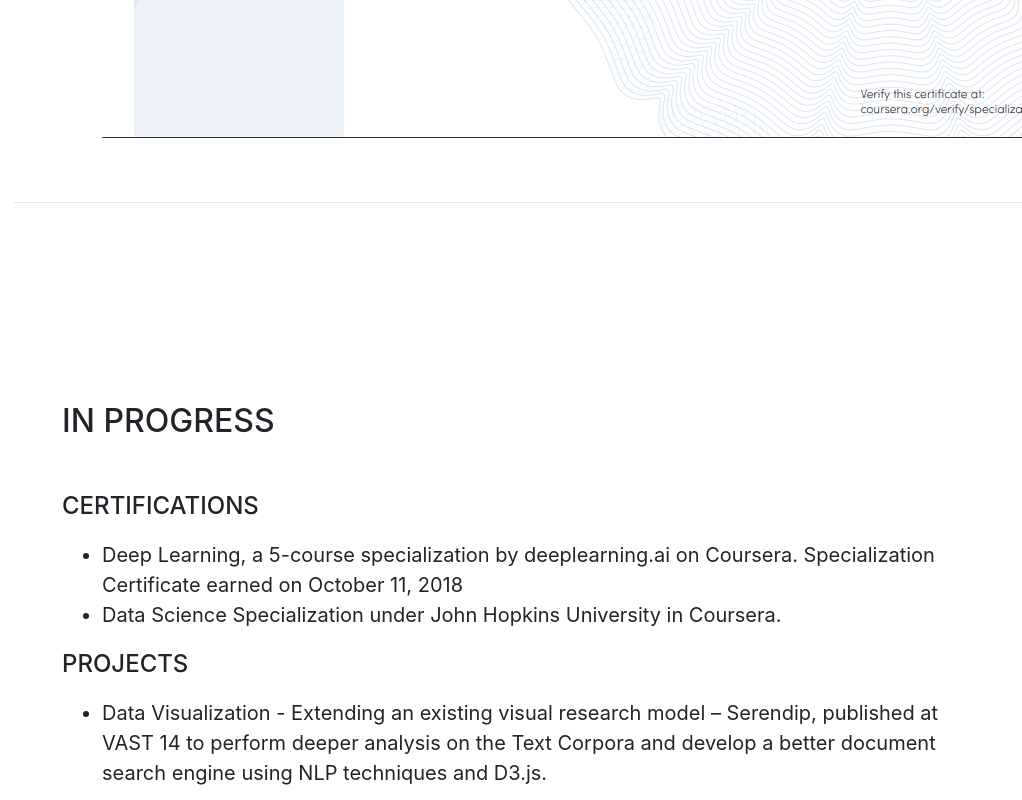
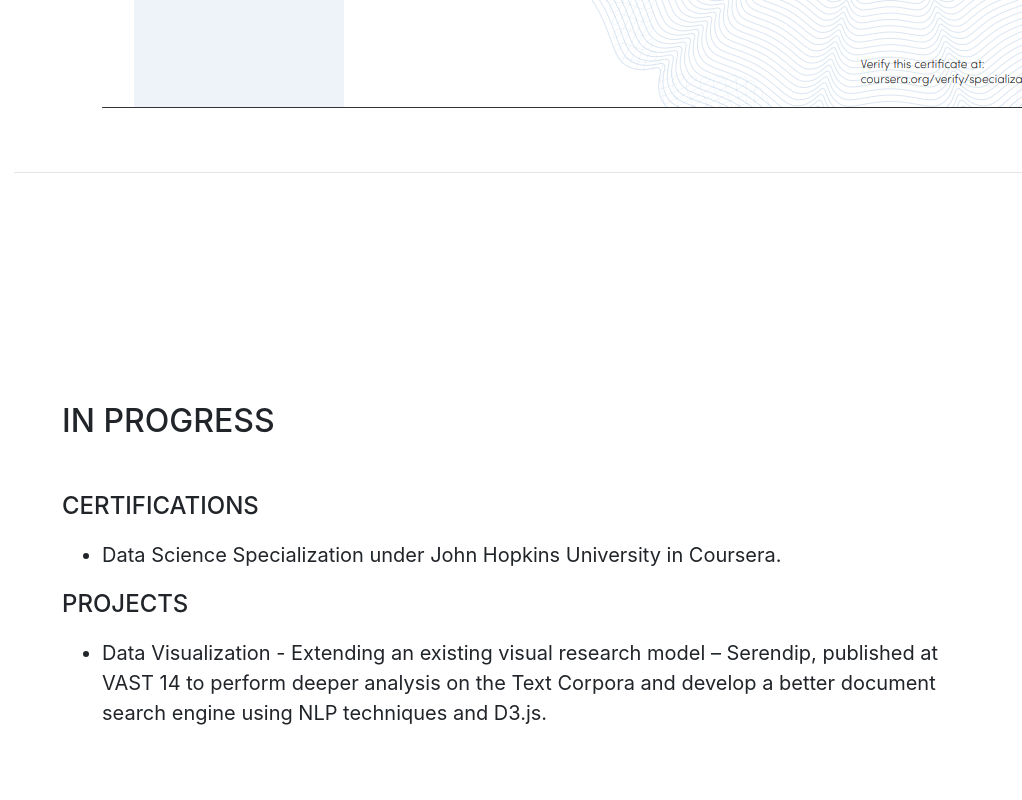
Before and after one commit to aravind2403/portfolio, a website with bundled scripts: page index.html in a window 1280 px wide. Shown: the part 6211-7011 px from the top of the page, without its empty margins (258-1280 px from the left). Built offline with nearby package versions, Linux system fonts and the light colour scheme; a web font is replaced by a local one.

Commit message:
Update index.html

```diff
--- a/index.html
+++ b/index.html
@@ -274,8 +274,8 @@ based on keywords which are not available after parsing.</li>
           <h2 class="mb-5">Certifications</h2>
           <div class="subheading mb-3"> Deep Learning Specialization</div>
            <ul style="list-style-type:disc;font-size: 20px">
-           <li> Deep Learning, a 5-course specialization by deeplearning.ai on Coursera. Specialization Certificate earned on October 11, 2018</li>
-             <li> <a href="https://www.coursera.org/account/accomplishments/specialization/certificate/GXN8PKSPLMSF">Link to the Certificate</a></li>
+           <li> Deep Learning, a 5-course specialization by deeplearning.ai on Coursera. Specialization Certificate earned on October 11, 2018
+             <a href="https://www.coursera.org/account/accomplishments/specialization/certificate/GXN8PKSPLMSF">Link to the Certificate</a></li>
            <img src="img/cs.png">
             </ul>
 
@@ -291,7 +291,6 @@ based on keywords which are not available after parsing.</li>
           <h2 class="mb-5">In Progress</h2>
           <div class="subheading mb-3">Certifications </div>
            <ul style="list-style-type:disc;font-size: 20px">
-           <li> Deep Learning, a 5-course specialization by deeplearning.ai on Coursera. Specialization Certificate earned on October 11, 2018</li>
            <li> Data Science Specialization under John Hopkins University in Coursera.</li>
 
             </ul>
```
